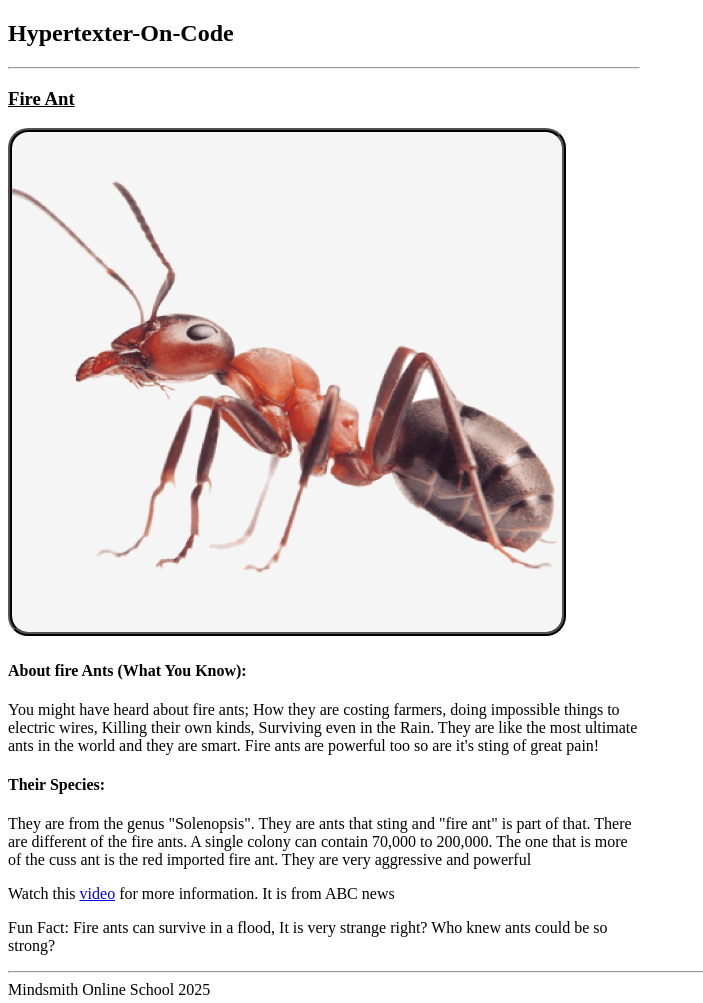
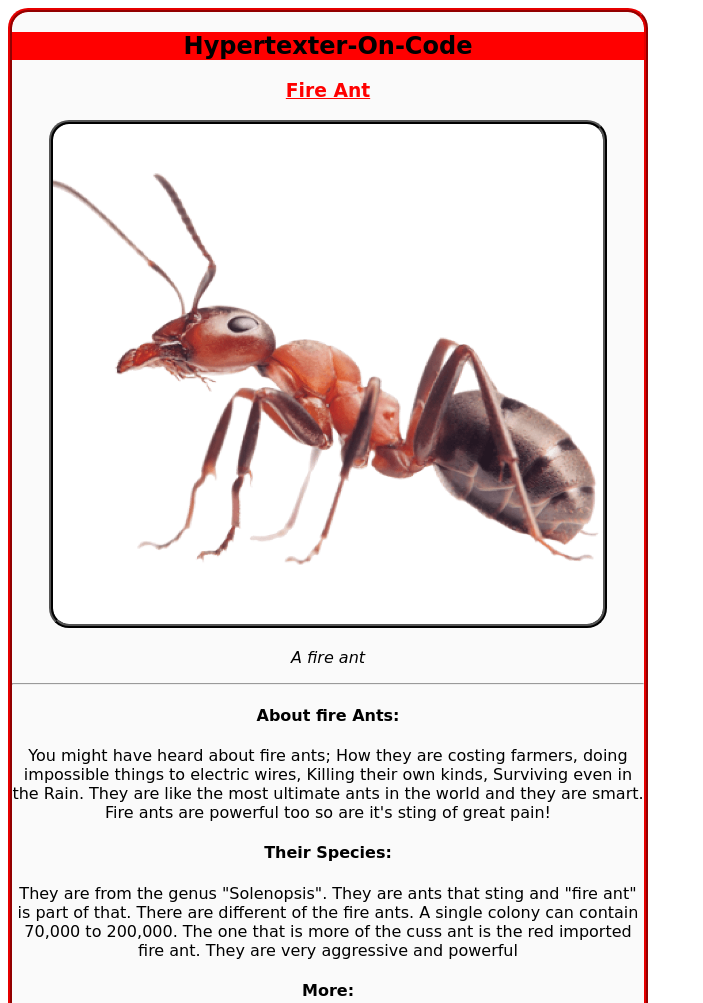
Before and after one commit to Hypertexter-On-Code/Mindsmith_Zoo_Library, a plain HTML site: page index.html in a window 1280 px wide. Shown: the top 1003 px of the page, without its empty margins (0-703 px from the left). Drawn offline with Linux system fonts and the light colour scheme.

Commit message:
Stylingn1

```diff
--- a/index.html
+++ b/index.html
@@ -12,23 +12,25 @@
         <!--description-->
         <!---Link to the zoo library-->
     </div>
-    <div style="width:50%;">
+    <div style="width:50%; background-color: rgb(250,250,250);border: 4px ridge rgb(230,0,0);border-radius: 20px;text-align: center;font-family: cursive;">
         <!--for student-->
-        <h2>Hypertexter-On-Code</h2>
+        <h2 style="background-color: red;">Hypertexter-On-Code</h2>
+
+        <!--Name of Animal (h2)-->
+
+        <h3 style="color: red;"><u>Fire Ant</u></h3>
+
+        <!--Image of Animal-->
+
+        <img src="img/Fire_ant.png" alt="Picture of a fire ant" style="width: 550px;height: 500px;border-width: 4px;border-style: ridge;border-color: black;border-radius: 20px;background-color: white;font-size: 30px;">
+
+        <!--Description of Animal-->
+
+        <p><i>A fire ant</i></p>
 
         <hr>
 
-        <!--Name of Animal (h2)-->
-
-        <h3><u>Fire Ant</u></h3>
-
-        <!--Image of Animal-->
-
-        <img src="img/Fire_ant.png" alt="Picture of a fire ant" style="width: 550px;height: 500px;border-width: 4px;border-style: ridge;border-color: black;border-radius: 20px;background-color: whitesmoke;">
-
-        <!--Description of Animal-->
-
-        <h4>About fire Ants (What You Know):</h4>
+        <h4>About fire Ants:</h4>
 
         <p>You might have heard about fire ants; How they are costing farmers, doing impossible things to electric wires, Killing their own kinds, Surviving even in the Rain. They are like the most
             ultimate ants in the world and they are smart. Fire ants are powerful too so are it's sting of great pain!
@@ -39,9 +41,11 @@
         <p>They are from the genus "Solenopsis". They are ants that sting and "fire ant" is part of that. There are different of the fire ants. A single colony can contain 70,000 to 200,000.
         The one that is more of the cuss ant is the red imported fire ant. They are very aggressive and powerful</p>
 
+        <h4>More:</h4>
+
         <!--Link to more information about the animal-->
 
-        <p>Watch this <a href="https://youtu.be/yPQ61PG8BKE?si=fJCSjwgSBFrqAJoV">video</a> for more information. It is from ABC news</p>
+        <p>Watch this <a href="https://youtu.be/RHxjEJURSW0?si=e8l_n-9IOeEwsqwW">video</a> for more information. It is from ABC news</p>
 
         <!--Brief information about animal-->
         <p>Fun Fact: Fire ants can survive in a flood, It is very strange right? Who knew ants could be so strong?</p>
```
